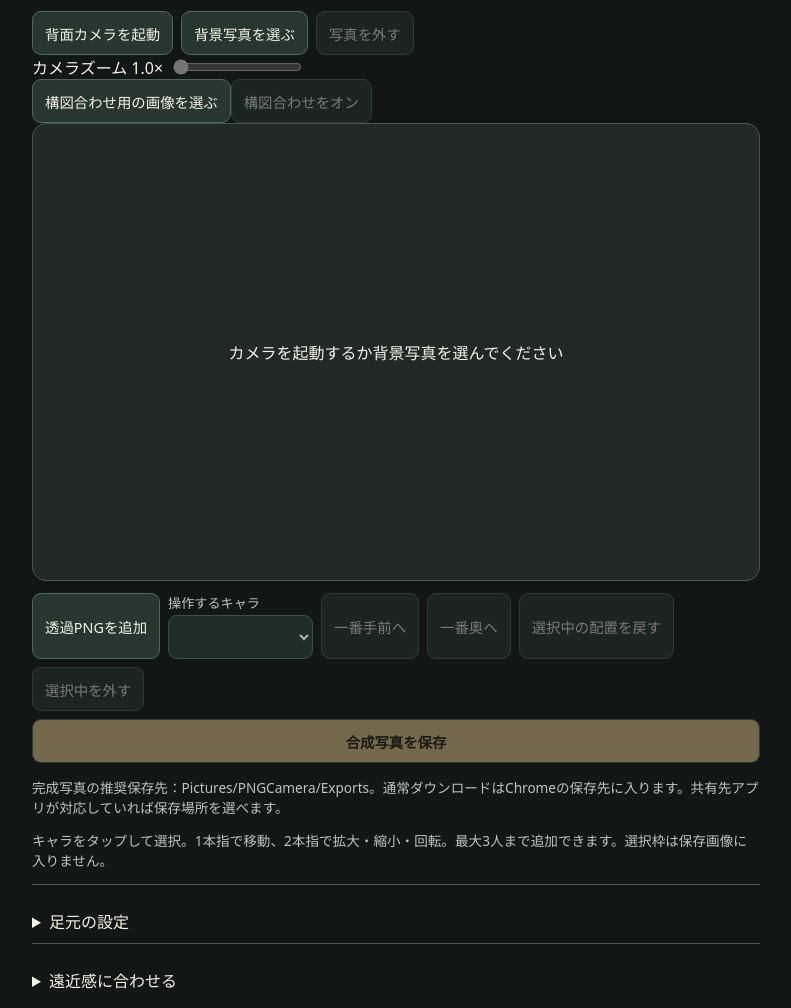
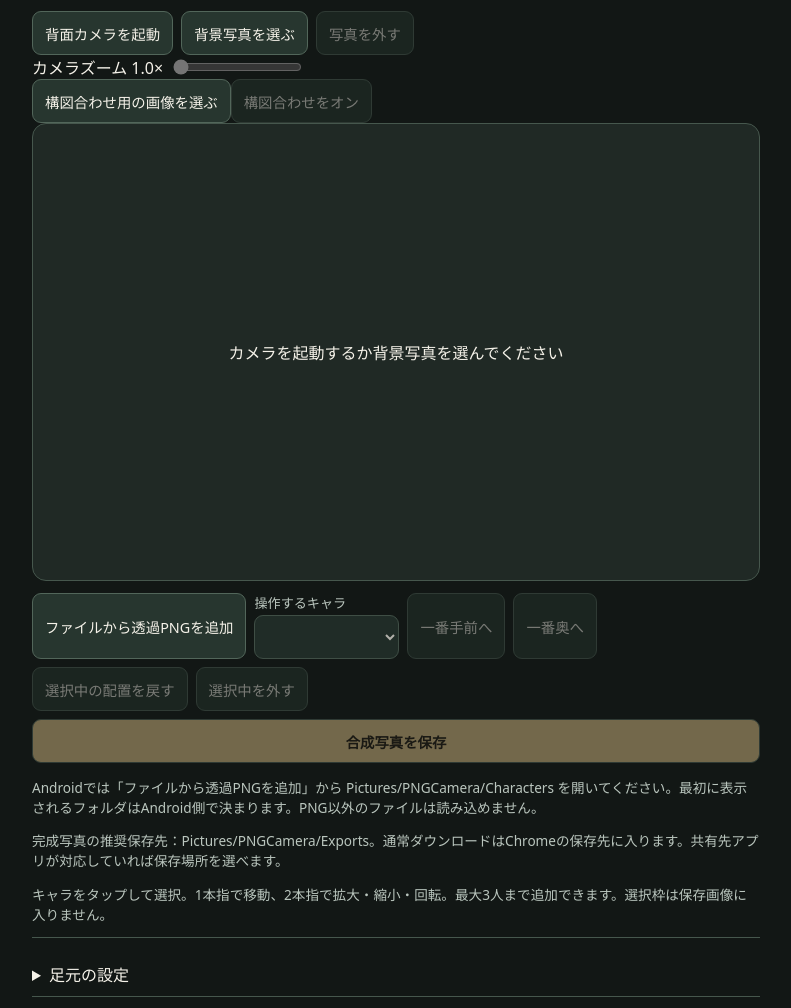
Before and after one commit to dolcanoaria/png-camera, a plain HTML site: page index.html in a window 1280 px wide. Shown: the part 80-1088 px from the top of the page, without its empty margins (244-1035 px from the left). Drawn offline with Linux system fonts and the light colour scheme.

Commit message:
Modify file input and add usage hints
Updated file input label for adding transparent PNG and added hints for Android usage and saving recommendations.

```diff
--- a/index.html
+++ b/index.html
@@ -31,7 +31,7 @@
 <div id="empty">カメラを起動するか背景写真を選んでください</div>
 </section>
 <div class="controls">
-<label class="picker">透過PNGを追加<input id="file" type="file" accept="image/png,.png" aria-label="透過PNGを追加"></label>
+<label class="picker">ファイルから透過PNGを追加<input id="file" type="file" aria-label="ファイルから透過PNGを追加"></label>
 <label class="layer-picker">操作するキャラ<select id="layer-select" aria-label="操作するキャラクター"></select></label>
 <button id="front" disabled>一番手前へ</button>
 <button id="back" disabled>一番奥へ</button>
@@ -41,6 +41,7 @@
 <a id="download" hidden>写真をもう一度保存</a>
 <button id="share-photo" type="button" hidden>完成写真を共有・保存先を選ぶ</button>
 </div>
+<p class="hint">Androidでは「ファイルから透過PNGを追加」から Pictures/PNGCamera/Characters を開いてください。最初に表示されるフォルダはAndroid側で決まります。PNG以外のファイルは読み込めません。</p>
 <p class="hint">完成写真の推奨保存先：Pictures/PNGCamera/Exports。通常ダウンロードはChromeの保存先に入ります。共有先アプリが対応していれば保存場所を選べます。</p>
 <p class="hint">キャラをタップして選択。1本指で移動、2本指で拡大・縮小・回転。最大3人まで追加できます。選択枠は保存画像に入りません。</p>
 <details class="library">
```
